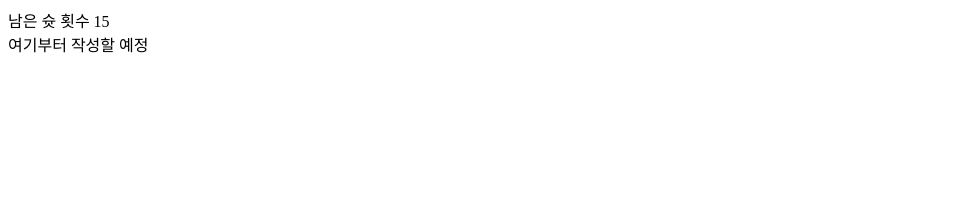
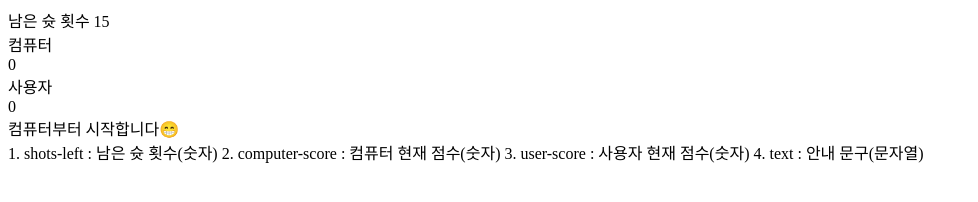
Before and after one commit to maybeags/web_development_js, a plain HTML site: page chapter09_basketball/index.html in a window 1280 px wide. Shown: the whole page, without its empty margins (0-978 px from the left). Drawn offline with Linux system fonts and the light colour scheme.

Commit message:
feat : 20250213 basketball game making

```diff
--- a/chapter09_basketball/index.html
+++ b/chapter09_basketball/index.html
@@ -14,8 +14,21 @@
         <span>남은 슛 횟수</span>
         <span id="shots-left">15</span>
       </div>
-      여기부터 작성할 예정
+      <div class="div-score">
+        <div class="div-score-name">컴퓨터</div>
+        <div id="computer-score" class="div-score-number">0</div>
+      </div>
+      <div class="div-score">
+        <div class="div-score-name">사용자</div>
+        <div id="user-score" class="div-score-number">0</div>
+      </div>
+      <div id="text">컴퓨터부터 시작합니다😁</div>
     </div>
   </div>
 </body>
 </html>
+
+1. shots-left : 남은 슛 횟수(숫자)
+2. computer-score : 컴퓨터 현재 점수(숫자)
+3. user-score : 사용자 현재 점수(숫자)
+4. text : 안내 문구(문자열)
```
